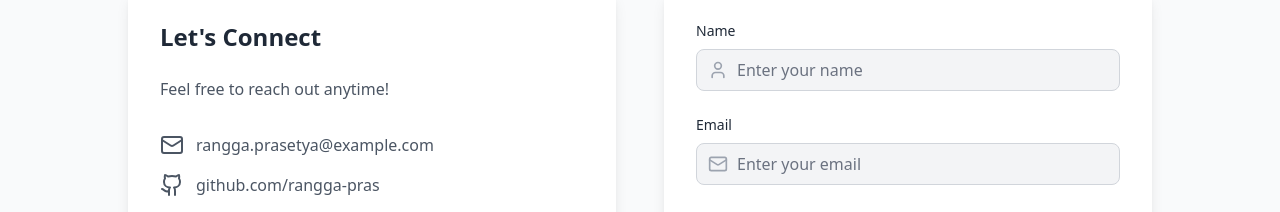
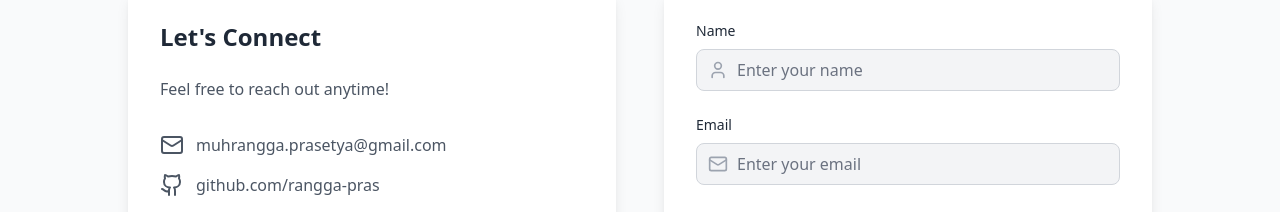
Before and after one commit to rangga-pras/portfolio, a React (Vite) app: page / in a window 1280 px wide. Shown: the part 3980-4192 px from the top of the page. Built offline with nearby package versions, Linux system fonts and the light colour scheme; no server answers.

Commit message:
feat: update contact information

```diff
--- a/src/components/Contact.tsx
+++ b/src/components/Contact.tsx
@@ -23,7 +23,7 @@ export function Contact() {
                 className="flex items-center gap-3 text-gray-600 dark:text-gray-300 hover:text-blue-600 dark:hover:text-blue-400"
               >
                 <Mail className="w-6 h-6" />
-                <span>rangga.prasetya@example.com</span>
+                <span>muhrangga.prasetya@gmail.com</span>
               </a>
               <a
                 href="https://github.com/rangga-pras"
```
